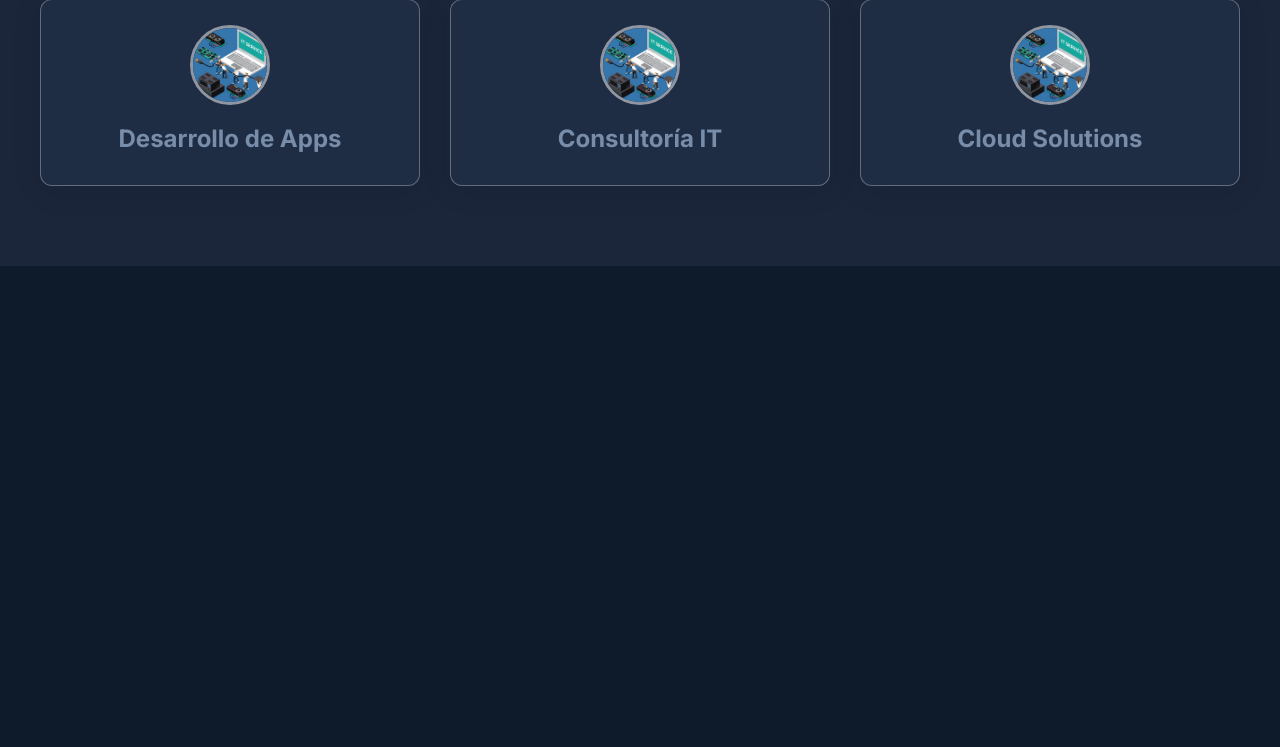
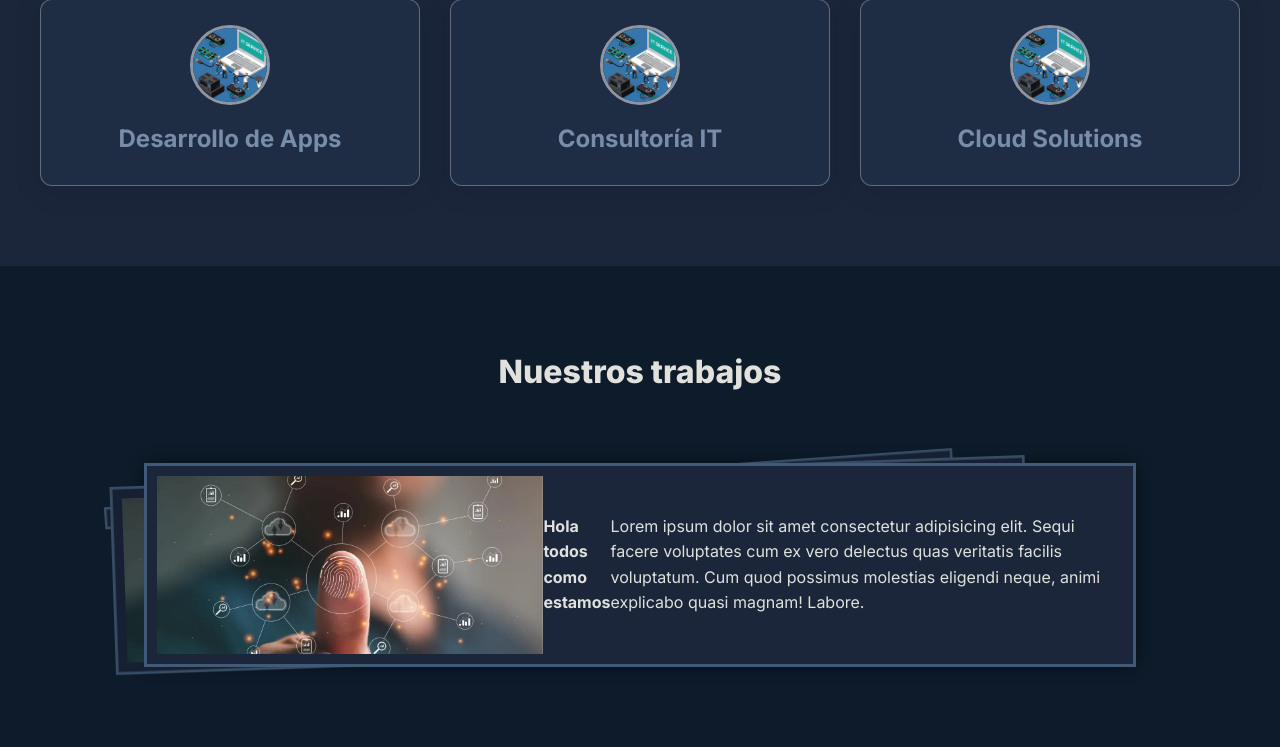
Before and after one commit to 21nicolasquijada/Testing, a Django app: page / in a window 1280 px wide. Shown: the part 2100-2847 px from the top of the page. Before the commit the page ends 2366 px from the top, so only its background shows below. Run offline with Django 5.2, Linux system fonts and the light colour scheme.

Commit message:
Agregando seccion nuestros trabajos 'falta terminar'

```diff
--- a/web_empresa/web_empresa_app/static/css/index.css
+++ b/web_empresa/web_empresa_app/static/css/index.css
@@ -851,3 +851,57 @@ a {
         transform: scale(1.05) translateY(-5px);
     }
 }
+
+.our-projects-section{
+    background-color: var(--color-bg-dark);
+    padding: 80px 20px;
+}
+
+.our-projects{
+    display: flex;
+    align-items: center;
+    justify-content: center;
+    flex-direction: column;
+}
+
+.our-projects h3{
+    font-size: 2em;
+    font-weight: 800;
+    color: var(--color-text-light);
+    margin-bottom: 65px;
+}
+
+.swiper {
+  width: 80%;
+  max-width: 1000px;
+  border-radius: 10px;
+  overflow: hidden;
+  box-shadow: 0 0 15px rgba(0, 0, 0, 0.5);
+}
+
+.card-slider{
+    border: 3px solid var(--color-border);
+    padding: 10px;
+    background-color: var(--color-bg-secondary);
+    display: flex;
+    align-items: center;
+    justify-content: center;
+}
+
+
+
+.card-slider img{
+    width: 40%;
+    max-width: 400px;
+    height: 100%;
+    object-fit: cover;
+    display: block;
+}
+
+.card-slider-content{
+    display: flex;
+    align-items: start;
+    justify-content: center;
+    flex-direction: column;
+    padding: 10px;
+}
--- a/web_empresa/web_empresa_app/static/js/index.js
+++ b/web_empresa/web_empresa_app/static/js/index.js
@@ -52,3 +52,13 @@ document.addEventListener('DOMContentLoaded', () => {
         }
     });
 });
+
+document.addEventListener("DOMContentLoaded", () => {
+  const swiper = new Swiper(".mySwiper", {
+    effect: "cards",   // Efecto tipo "cartas" (cards)
+    grabCursor: true,  // Cursor tipo mano
+    loop: true,        // Permite loop infinito
+    rotate: true,      // Rotación ligera de las cards
+    slideShadows: true // Sombras en las transiciones
+  });
+});
--- a/web_empresa/web_empresa_app/templates/index.html
+++ b/web_empresa/web_empresa_app/templates/index.html
@@ -8,6 +8,8 @@
     <meta name="viewport" content="width=device-width, initial-scale=1.0">
     <title>Zeniqs - IT Services & Solutions</title>
     <link rel="stylesheet" href="{% static 'css/index.css' %}">
+    <link rel="stylesheet" href="https://cdn.jsdelivr.net/npm/swiper@12/swiper-bundle.min.css" />
+    <script src="https://cdn.jsdelivr.net/npm/swiper@12/swiper-bundle.min.js"></script>
 
 
 </head>
@@ -98,14 +100,14 @@
         <div class="services-grid">
 
             <div class="service-card" data-title="Desarrollo Web" data-image-src="{% static 'img/services.jpg' %}"
-                data-detail="Nuestro servicio de Desarrollo Web incluye planificación UX/UI, maquetación profesional, desarrollo backend robusto (Django/Flask/Node.js) y optimización SEO. Entregamos sitios modernos, veloces y listos para escalar a nivel empresarial. Nos enfocamos en un código limpio y mantenible. ">
+                data-detail="Nuestro servicio de Desarrollo Web incluye planificación UX/UI, maquetación profesional, desarrollo backend robusto y optimización SEO. Entregamos sitios modernos, veloces y listos para escalar a nivel empresarial. Nos enfocamos en un código limpio y mantenible.">
                 <img src="{% static 'img/services.jpg' %}" alt="Desarrollo Web" class="service-image">
                 <h3>Desarrollo Web</h3>
                 <p class="service-description">Creamos sitios web modernos, rápidos y optimizados para tu negocio.</p>
             </div>
 
             <div class="service-card" data-title="Soporte Técnico" data-image-src="{% static 'img/services.jpg' %}"
-                data-detail="Ofrecemos planes de soporte 24/7 para sistemas operativos, hardware y software. Incluye mantenimiento preventivo, resolución de fallas remotas y presenciales, gestión de parches de seguridad y copias de seguridad continuas para asegurar la continuidad de tu negocio.">
+                data-detail="Nuestro compromiso va más allá del desarrollo. Ofrecemos soporte técnico 24/7 especializado para los proyectos de software que creamos para ti. Este servicio integral incluye el mantenimiento preventivo, la gestión proactiva de parches de seguridad, copias de seguridad continuas y la rápida resolución de fallas para asegurar la continuidad y el óptimo funcionamiento de tu inversión.">
                 <img src="{% static 'img/services.jpg' %}" alt="Soporte Técnico" class="service-image">
                 <h3>Soporte Técnico</h3>
                 <p class="service-description">Brindamos asistencia continua para mantener tus sistemas funcionando sin
@@ -113,7 +115,7 @@
             </div>
 
             <div class="service-card" data-title="Ciberseguridad" data-image-src="{% static 'img/services.jpg' %}"
-                data-detail="Implementamos soluciones de defensa perimetral, detección de intrusiones, auditorías de seguridad y formación para empleados. Protegemos contra ransomware, phishing y ataques DDoS, manteniendo la integridad y confidencialidad de tus activos digitales más sensibles.">
+                data-detail="Mediante auditorías de seguridad exhaustivas, identificamos proactivamente las vulnerabilidades críticas en su infraestructura. Posteriormente, implementamos robustas soluciones de detección de intrusiones para identificar y neutralizar amenazas en tiempo real. Este enfoque integral nos permite realizar una efectiva gestión de riesgos, complementada con la defensa perimetral y la formación de empleados, protegiendo sus activos digitales contra ataques como ransomware, phishing y DDoS, y garantizando su integridad y confidencialidad.">
                 <img src="{% static 'img/services.jpg' %}" alt="Ciberseguridad" class="service-image">
                 <h3>Ciberseguridad</h3>
                 <p class="service-description">Protegemos tu información mediante soluciones avanzadas de seguridad
@@ -121,7 +123,7 @@
             </div>
 
             <div class="service-card" data-title="Desarrollo de Apps" data-image-src="{% static 'img/services.jpg' %}"
-                data-detail="Creamos aplicaciones móviles nativas (iOS y Android) y multiplataforma. Cubrimos todo el ciclo de vida: desde la ideación y diseño UX/UI, hasta el lanzamiento en las tiendas de aplicaciones y el mantenimiento post-lanzamiento. Apps potentes y escalables.">
+                data-detail="Creamos aplicaciones móviles y multiplataforma. Cubrimos todo el ciclo de vida: desde la ideación y diseño UX/UI, hasta el lanzamiento en las tiendas de aplicaciones y el mantenimiento post-lanzamiento. Apps potentes y escalables.">
                 <img src="{% static 'img/services.jpg' %}" alt="Desarrollo de Apps" class="service-image">
                 <h3>Desarrollo de Apps</h3>
                 <p class="service-description">Creamos aplicaciones móviles potentes y adaptadas a tus necesidades.</p>
@@ -159,6 +161,44 @@
             </div>
         </div>
     </div>
+
+    <section class="our-projects-section">
+        <div class="our-projects">
+            <h3>Nuestros trabajos</h3>
+            <!-- Carrusel Swiper -->
+            <div class="swiper mySwiper">
+                <div class="swiper-wrapper">
+                    <div class="swiper-slide">
+                        <div class="card-slider">
+                            <img src="{% static 'img/fondo.png' %}" alt="imagen-trabajo-uno">
+                            <h4>Hola todos como estamos</h4>
+                            <p>Lorem ipsum dolor sit amet consectetur adipisicing elit. Sequi facere voluptates cum ex vero delectus quas veritatis facilis voluptatum. Cum quod possimus molestias eligendi neque, animi explicabo quasi magnam! Labore.</p>
+                        </div>
+                    </div>
+                    <div class="swiper-slide">
+                        <div class="card-slider">
+                            <img src="{% static 'img/fondo.png' %}" alt="">
+                            <div class="card-slider-content">
+                                <h4>Hola todos</h4>
+                                <p>Lorem, ipsum dolor sit amet consectetur adipisicing elit. Odio suscipit libero magni dignissimos officia, quas repellendus maiores est necessitatibus quasi iusto ducimus obcaecati amet voluptatum architecto quis assumenda dolorem aliquid!</p>
+                            </div>
+                        </div>
+                    </div>
+                    <div class="swiper-slide">
+                        <div class="card-slider">
+
+                        </div>
+                    </div>
+                </div>
+
+                <!-- Controles -->
+                <div class="swiper-button-next"></div>
+                <div class="swiper-button-prev"></div>
+                <div class="swiper-pagination"></div>
+            </div>
+        </div>
+    </section>
+
     <script src="../static/js/index.js"></script>
 </body>
 
```
